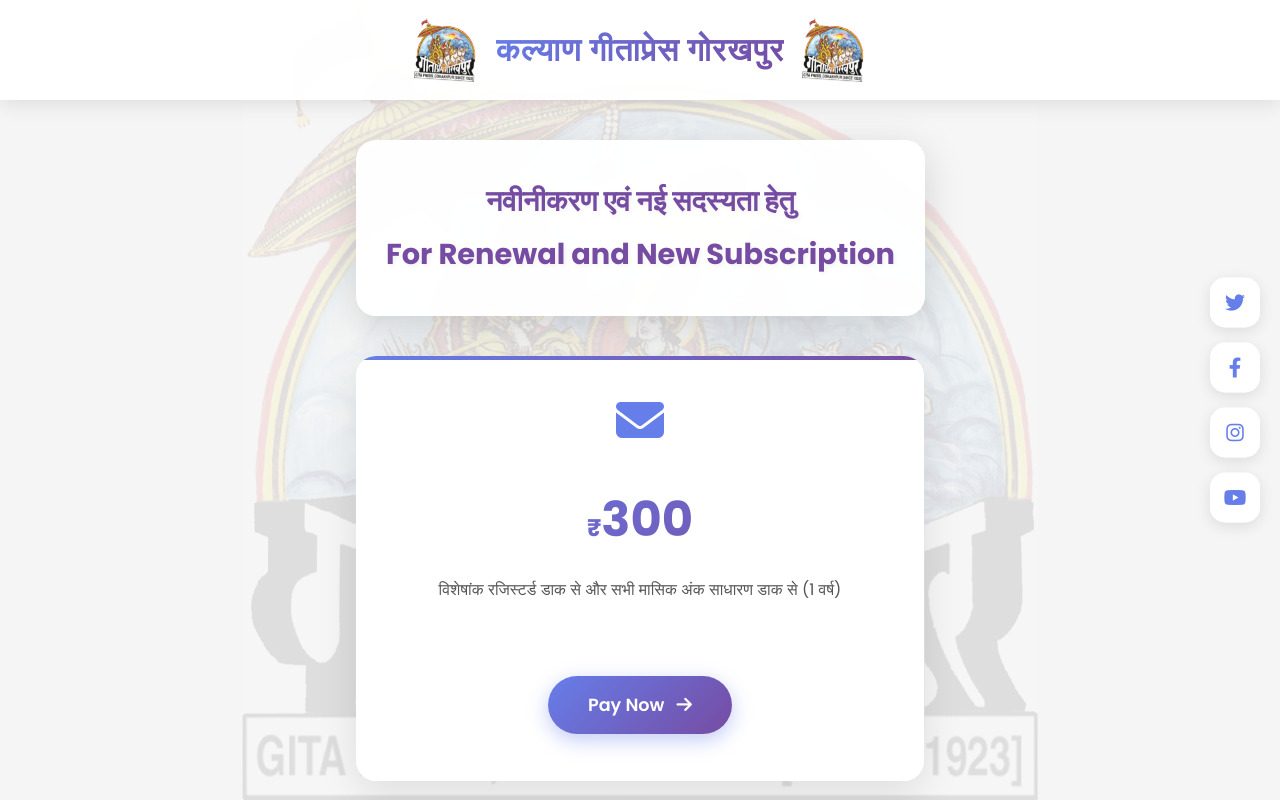
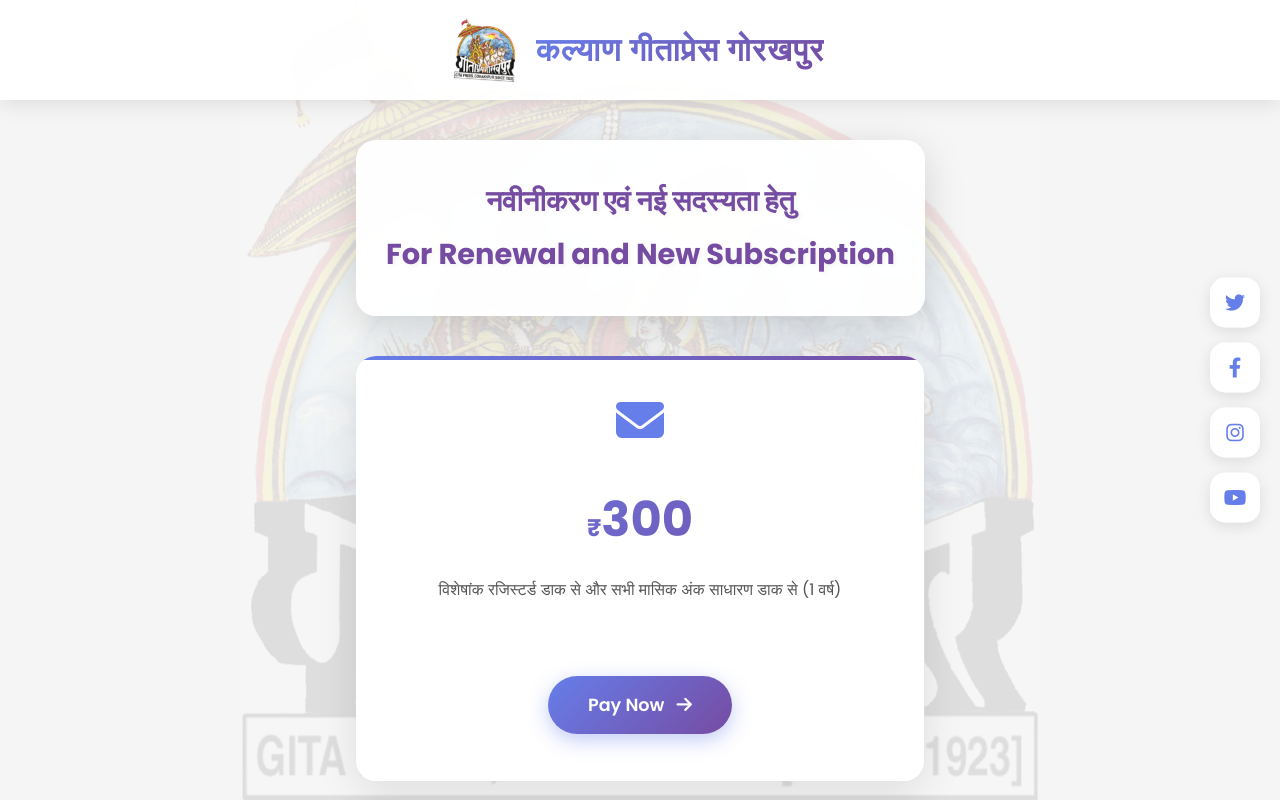
Before and after one commit to gitapress/kalyan_subscription, a plain HTML site: page index.html in a window 1280 px wide. Drawn offline with Linux system fonts and the light colour scheme; a script that the page names is missing.

Commit message:
Update index.html

```diff
--- a/index.html
+++ b/index.html
@@ -381,7 +381,6 @@
   <header>
     <img src="LOGO.png" alt="Logo" />
     <h1>कल्याण गीताप्रेस गोरखपुर</h1>
-    <img src="LOGO.png" alt="Logo" />
   </header>
 
   <!-- Main Content -->
```
